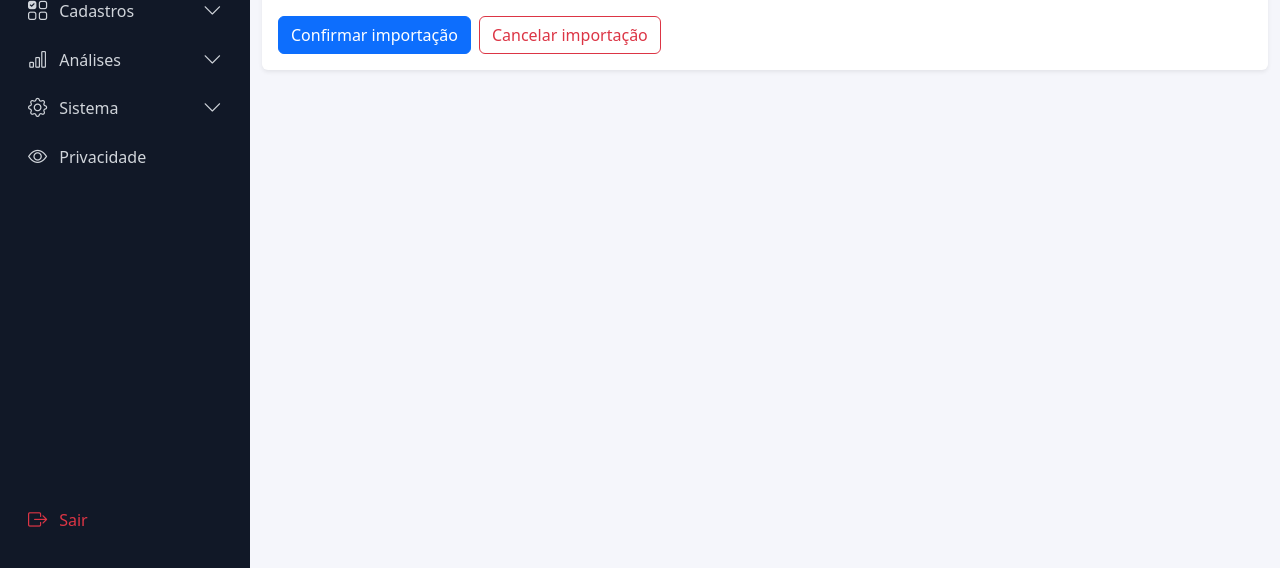
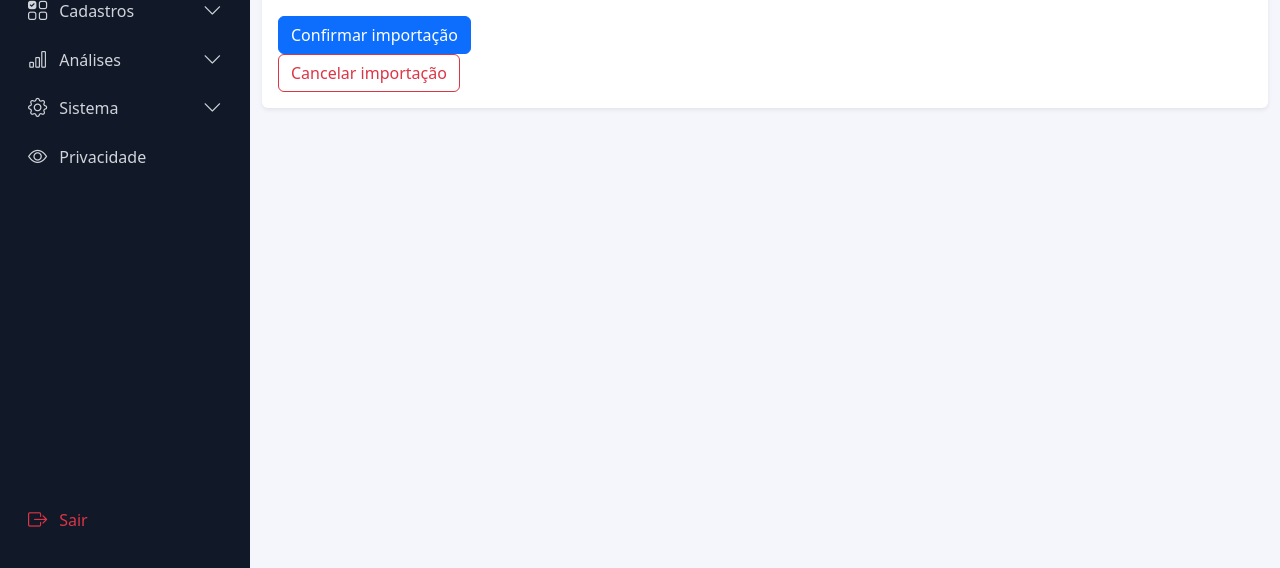
Before and after one commit to Milan-mm/financeiro_v2, a Django app: template finance/templates/finance/import_review.html in a window 1280 px wide. Shown: the part 232-800 px from the top of the page. Run offline with Django 5.2, Linux system fonts and the light colour scheme; the template is opened without the code that fills it, so the values that code supplies are empty; some libraries are stand-ins or nearby versions.

Commit message:
Reposition cancel import button for better visibility and user experience

```diff
--- a/finance/templates/finance/import_review.html
+++ b/finance/templates/finance/import_review.html
@@ -92,13 +92,14 @@
 
               <div class="d-flex gap-2">
                 <button type="submit" class="btn btn-primary">Confirmar importação</button>
-                <form method="post" action="{% url 'finance:import-cancel' batch.id %}" style="display: inline;">
-                  {% csrf_token %}
-                  <button type="submit" class="btn btn-outline-danger" onclick="return confirm('Tem certeza que quer cancelar e deletar este rascunho?')">
-                    Cancelar importação
-                  </button>
-                </form>
               </div>
+            </form>
+
+            <form method="post" action="{% url 'finance:import-cancel' batch.id %}" style="display: inline; margin-top: .5rem;">
+              {% csrf_token %}
+              <button type="submit" class="btn btn-outline-danger" onclick="return confirm('Tem certeza que quer cancelar e deletar este rascunho?')">
+                Cancelar importação
+              </button>
             </form>
           </div>
         </section>
```
